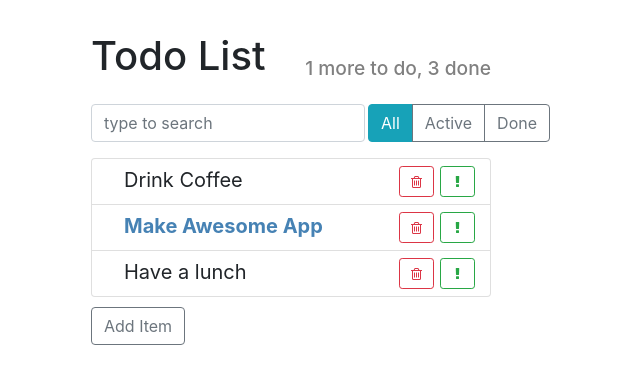
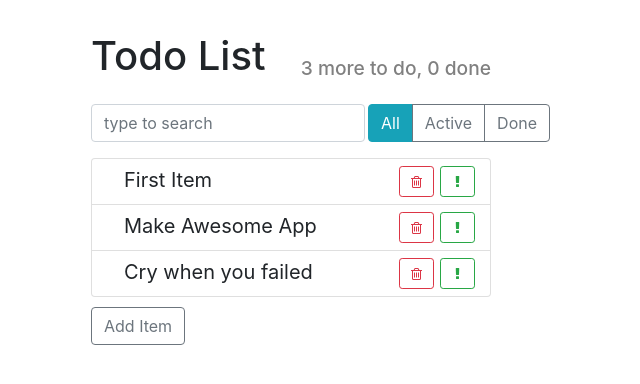
Before and after one commit to vldmr42/todo, a React (Create React App) app: page / in a window 1280 px wide. Shown: the top 384 px of the page, without its empty margins (349-989 px from the left). Built offline with nearby package versions, Linux system fonts and the light colour scheme.

Commit message:
Editing elements

```diff
--- a/src/components/app/app.jsx
+++ b/src/components/app/app.jsx
@@ -12,11 +12,20 @@
   maxId = 100;
   state = {
     todoData: [
-      { label: "Drink Coffee", important: false, id: 1 },
-      { label: "Make Awesome App", important: true, id: 2 },
-      { label: "Have a lunch", important: false, id: 3 },
+      this.createTodoItem("First Item"),
+      this.createTodoItem("Make Awesome App"),
+      this.createTodoItem("Cry when you failed"),
     ],
   };
+
+  createTodoItem(label) {
+    return {
+      label,
+      important: false,
+      done: false,
+      id: this.maxId++,
+    };
+  }
 
   deleteItem = (id) => {
     this.setState(({ todoData }) => {
@@ -32,11 +41,7 @@
 
   addItem = (text) => {
     // gen id
-    const newItem = {
-      label: text,
-      important: false,
-      id: this.maxId++,
-    };
+    const newItem = this.createTodoItem(text);
 
     // add item in array
     this.setState(({ todoData }) => {
@@ -46,25 +51,40 @@
     console.log(text);
   };
 
+  toggleProperty(arr, id, propName) {
+    const idx = arr.findIndex((el) => el.id === id);
+    const oldItem = arr[idx];
+    const newItem = { ...oldItem, [propName]: !oldItem[propName] };
+    return [...arr.slice(0, idx), newItem, ...arr.slice(idx + 1)];
+  }
+
   onToggleImportant = (id) => {
-    console.log(`Toggle important ${id}`);
+    this.setState(({ todoData }) => {
+      return { todoData: this.toggleProperty(todoData, id, "important") };
+    });
   };
 
   onToggleDone = (id) => {
-    console.log(`Toggle done ${id}`);
+    this.setState(({ todoData }) => {
+      return { todoData: this.toggleProperty(todoData, id, "done") };
+    });
   };
 
   render() {
+    const { todoData } = this.state;
+    const doneCount = todoData.filter((el) => el.done).length;
+    const todoCount = todoData.length - doneCount;
+
     return (
       <div className="todo-app">
-        <AppHeader toDo={1} done={3} />
+        <AppHeader toDo={todoCount} done={doneCount} />
         <div className="top-panel d-flex">
           <SearchPanel />
           <ItemStatusFilter />
         </div>
 
         <TodoList
-          todos={this.state.todoData}
+          todos={todoData}
           onDeleted={this.deleteItem}
           onToggleImportant={this.onToggleImportant}
           onToggleDone={this.onToggleDone}
```
